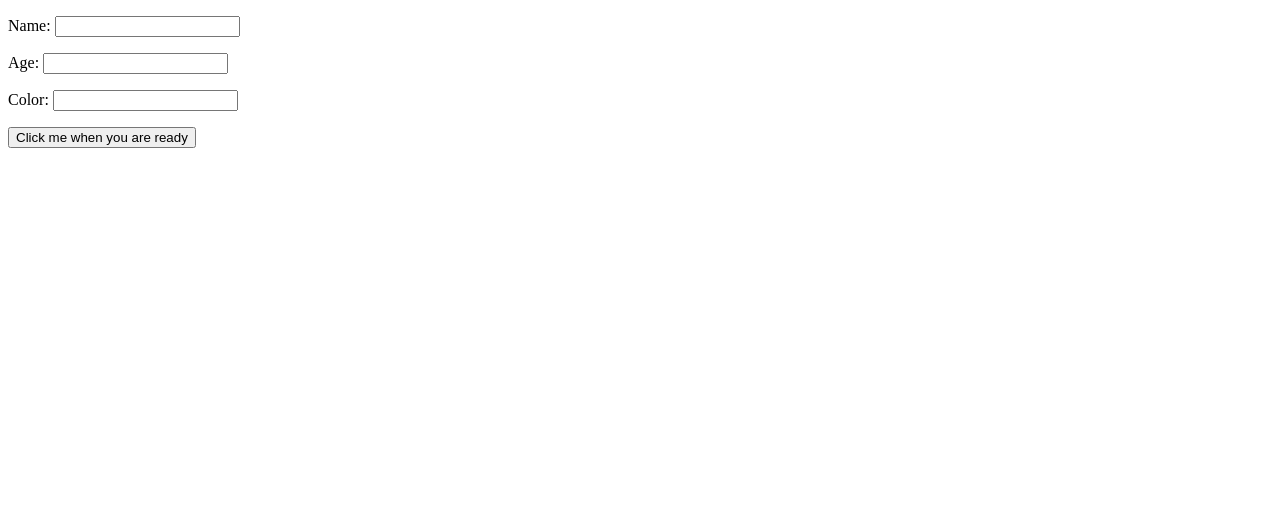
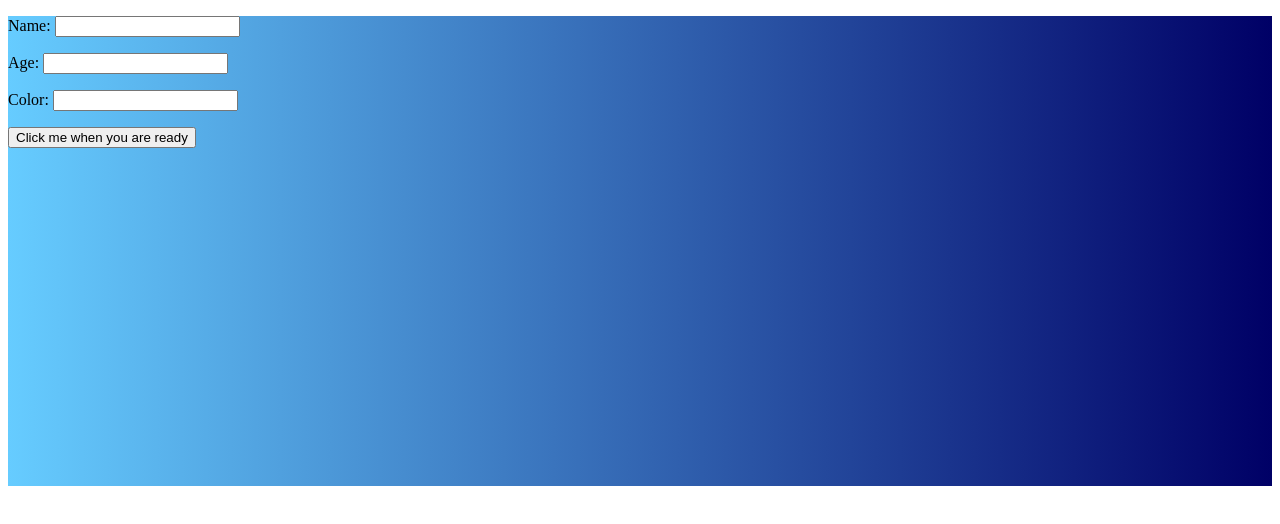
Before and after one commit to RalphAyala/banner-generator, a plain HTML site: page index.html in a window 1280 px wide. Drawn offline with Linux system fonts and the light colour scheme.

Commit message:
add background color

```diff
--- a/index.html
+++ b/index.html
@@ -12,11 +12,21 @@
 
     </script>
   </head>
+  <style>
+    div{
+      height: 470px;
+      background: linear-gradient(to right, #66ccff 0%, #000066 100%);
+    }
+  </style>
   <body>
+  <div>
   <p>Name: <input type="text" name="user"></p>
   <p>Age: <input type="text" name="user"></p>
   <p>Color: <input type="text" name="user"></p>
+  <button>Click me when you are ready</button>
 
-  <button>Click me when you are ready</button>
+  <h1
+  </div>
+
   </body>
 </html>
```
